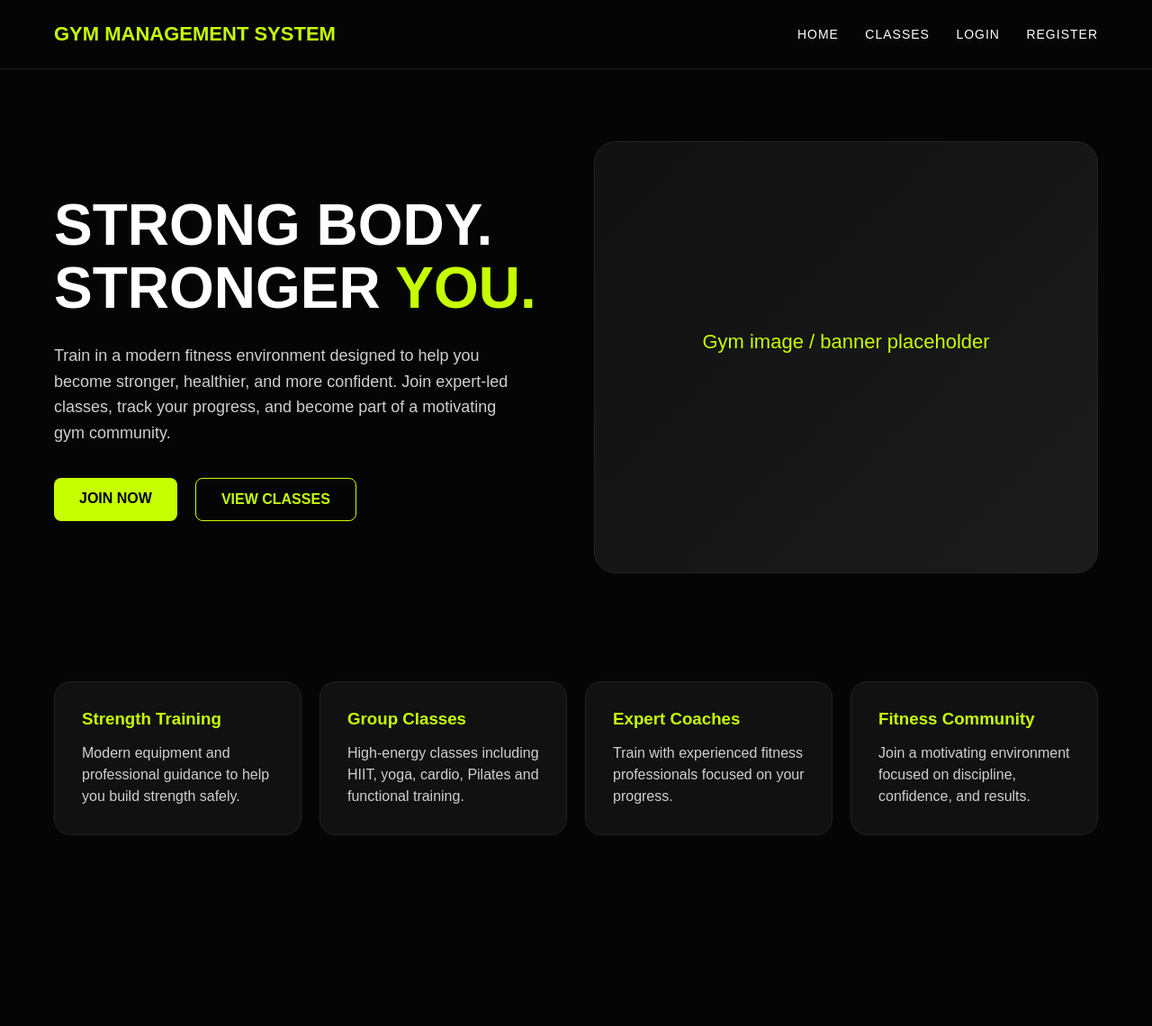
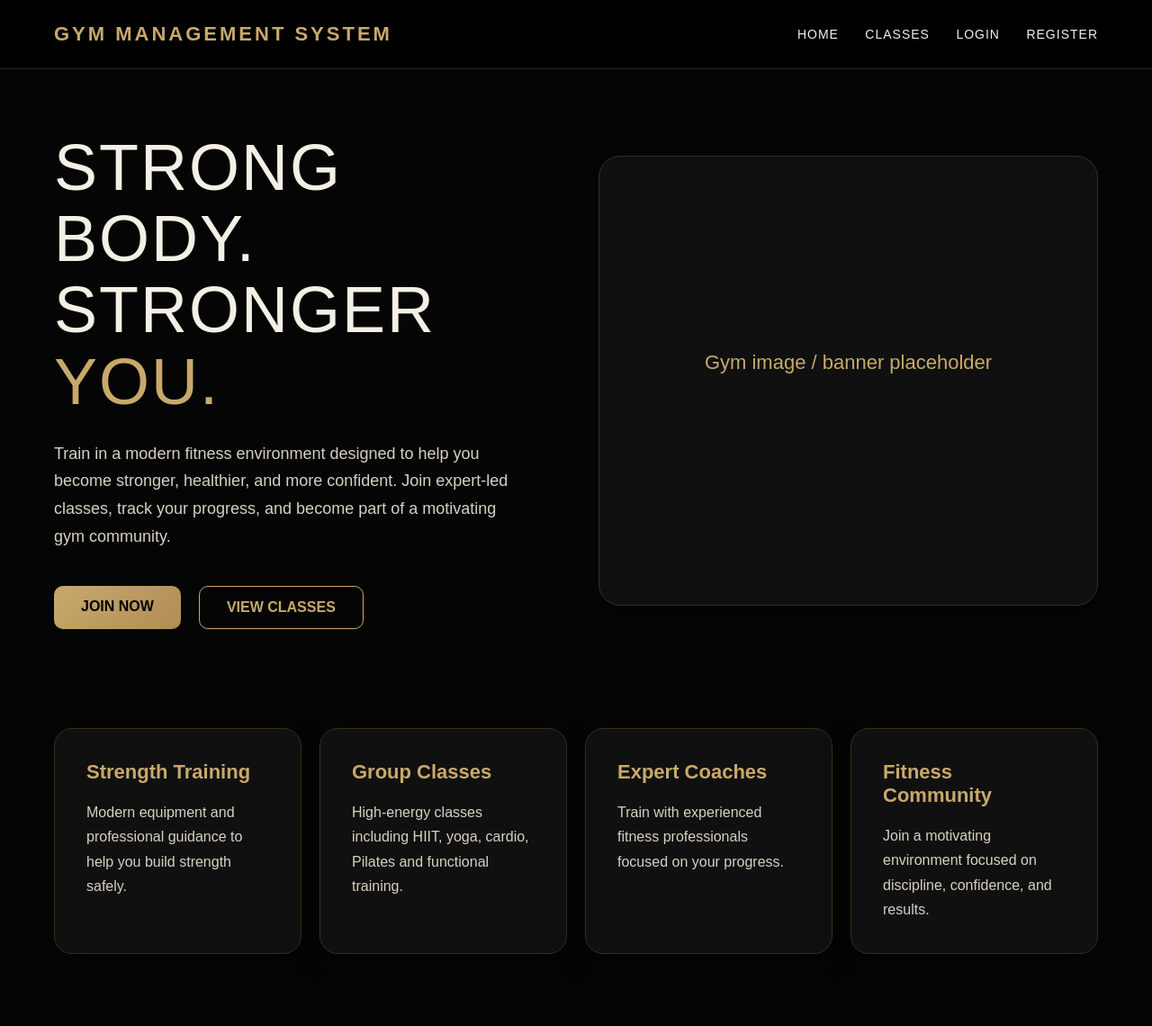
Before and after one commit to ErciliaB/gym_management_system_project, a PHP site: page / in a window 1280 px wide. Shown: the whole page at 90% size. Before the commit the page ends 928 px from the top, so only its background shows below. Run offline with PHP 8.4, Linux system fonts and the light colour scheme.

Commit message:
Update style.css

```diff
--- a/style.css
+++ b/style.css
@@ -7,79 +7,69 @@
 
 body {
     background: #050505;
-    color: #ffffff;
+    color: #f5f0e6;
 }
+
+/* NAVBAR */
 
 .navbar {
     display: flex;
     justify-content: space-between;
     align-items: center;
     padding: 25px 60px;
-    border-bottom: 1px solid #1f1f1f;
+    background: rgba(0, 0, 0, 0.92);
+    border-bottom: 1px solid #2b2418;
 }
 
 .logo {
     font-size: 22px;
     font-weight: bold;
-    color: #c6ff00;
+    color: #c8a96b;
+    letter-spacing: 3px;
 }
 
 .nav-links a {
-    color: white;
+    color: #f5f0e6;
     text-decoration: none;
     margin-left: 25px;
     font-size: 14px;
     letter-spacing: 1px;
+    transition: 0.3s;
 }
 
 .nav-links a:hover {
-    color: #c6ff00;
+    color: #c8a96b;
 }
 
-.btn {
-    background: #c6ff00;
-    color: #000;
-    padding: 14px 28px;
-    text-decoration: none;
-    border-radius: 8px;
-    font-weight: bold;
-    display: inline-block;
-}
-
-.btn-outline {
-    border: 1px solid #c6ff00;
-    color: #c6ff00;
-    padding: 14px 28px;
-    text-decoration: none;
-    border-radius: 8px;
-    font-weight: bold;
-    display: inline-block;
-}
+/* HERO SECTION */
 
 .hero {
     display: grid;
     grid-template-columns: 1fr 1fr;
-    min-height: 80vh;
+    min-height: 85vh;
     padding: 70px 60px;
-    gap: 40px;
+    gap: 50px;
     align-items: center;
 }
 
 .hero h1 {
-    font-size: 64px;
+    font-size: 72px;
     line-height: 1.1;
     margin-bottom: 25px;
+    color: #f5f0e6;
+    font-weight: 300;
+    letter-spacing: 2px;
 }
 
 .hero span {
-    color: #c6ff00;
+    color: #c8a96b;
 }
 
 .hero p {
     font-size: 18px;
-    color: #cfcfcf;
-    line-height: 1.6;
-    margin-bottom: 35px;
+    color: #d8d0c2;
+    line-height: 1.7;
+    margin-bottom: 40px;
     max-width: 520px;
 }
 
@@ -89,97 +79,168 @@ body {
 }
 
 .hero-image {
-    background: linear-gradient(135deg, #111, #1b1b1b);
+    background: rgba(18, 18, 18, 0.9);
     border-radius: 24px;
-    min-height: 480px;
+    min-height: 500px;
     display: flex;
     align-items: center;
     justify-content: center;
-    border: 1px solid #252525;
+    border: 1px solid #3a2d12;
+    box-shadow: 0 10px 30px rgba(0, 0, 0, 0.4);
+    overflow: hidden;
 }
 
 .hero-image p {
-    color: #c6ff00;
+    color: #c8a96b;
     font-size: 22px;
     text-align: center;
 }
+
+.hero-image img {
+    width: 100%;
+    height: 100%;
+    object-fit: cover;
+}
+
+/* BUTTONS */
+
+.btn {
+    background: linear-gradient(135deg, #c8a96b, #b08d57);
+    color: #000;
+    padding: 14px 30px;
+    text-decoration: none;
+    border-radius: 10px;
+    font-weight: bold;
+    transition: 0.3s;
+}
+
+.btn:hover {
+    transform: translateY(-2px);
+}
+
+.btn-outline {
+    border: 1px solid #c8a96b;
+    color: #c8a96b;
+    padding: 14px 30px;
+    text-decoration: none;
+    border-radius: 10px;
+    font-weight: bold;
+    transition: 0.3s;
+}
+
+.btn-outline:hover {
+    background: #c8a96b;
+    color: #000;
+}
+
+/* FEATURES */
 
 .features {
     display: grid;
     grid-template-columns: repeat(4, 1fr);
     gap: 20px;
-    padding: 40px 60px 70px;
+    padding: 40px 60px 80px;
 }
 
 .feature-card {
-    background: #111;
-    border: 1px solid #222;
-    padding: 30px;
-    border-radius: 18px;
+    background: rgba(18, 18, 18, 0.9);
+    border: 1px solid #3a2d12;
+    padding: 35px;
+    border-radius: 20px;
+    box-shadow: 0 10px 30px rgba(0, 0, 0, 0.35);
+    transition: 0.3s;
+}
+
+.feature-card:hover {
+    transform: translateY(-5px);
 }
 
 .feature-card h3 {
-    color: #c6ff00;
-    margin-bottom: 15px;
+    color: #c8a96b;
+    margin-bottom: 18px;
+    font-size: 22px;
 }
 
 .feature-card p {
-    color: #cfcfcf;
-    line-height: 1.5;
+    color: #d8d0c2;
+    line-height: 1.7;
 }
+
+/* GENERAL PAGES */
 
 .page-container {
     padding: 50px 60px;
 }
 
 .card {
-    background: #111;
-    border: 1px solid #222;
-    border-radius: 18px;
-    padding: 30px;
+    background: rgba(18, 18, 18, 0.9);
+    border: 1px solid #3a2d12;
+    border-radius: 20px;
+    padding: 35px;
     margin-top: 25px;
+    box-shadow: 0 10px 30px rgba(0, 0, 0, 0.35);
 }
+
+/* FORMS */
 
 input {
     width: 100%;
-    max-width: 400px;
-    padding: 14px;
-    margin: 10px 0;
+    max-width: 420px;
+    padding: 15px;
+    margin: 12px 0;
     background: #080808;
-    border: 1px solid #333;
-    color: white;
-    border-radius: 8px;
+    border: 1px solid #3a2d12;
+    color: #f5f0e6;
+    border-radius: 10px;
+    outline: none;
 }
 
 button {
-    background: #c6ff00;
+    background: linear-gradient(135deg, #c8a96b, #b08d57);
     color: #000;
-    padding: 14px 28px;
+    padding: 14px 30px;
     border: none;
-    border-radius: 8px;
+    border-radius: 10px;
     font-weight: bold;
     cursor: pointer;
+    transition: 0.3s;
 }
+
+button:hover {
+    transform: translateY(-2px);
+}
+
+/* TABLES */
 
 table {
     width: 100%;
     border-collapse: collapse;
-    margin-top: 25px;
-    background: #111;
-    border-radius: 12px;
+    margin-top: 30px;
+    background: rgba(18, 18, 18, 0.9);
+    border-radius: 16px;
     overflow: hidden;
 }
 
-th, td {
-    padding: 16px;
-    border-bottom: 1px solid #222;
+th,
+td {
+    padding: 18px;
+    border-bottom: 1px solid #2b2418;
     text-align: left;
 }
 
 th {
-    color: #c6ff00;
+    color: #c8a96b;
+    font-size: 15px;
+    letter-spacing: 1px;
 }
 
+td {
+    color: #f5f0e6;
+}
+
+/* LINKS */
+
 a {
-    color: #c6ff00;
+    color: #c8a96b;
+    text-decoration: none;
 }
```
